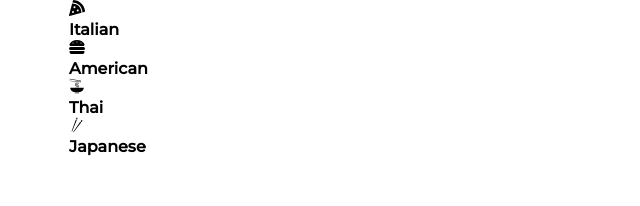
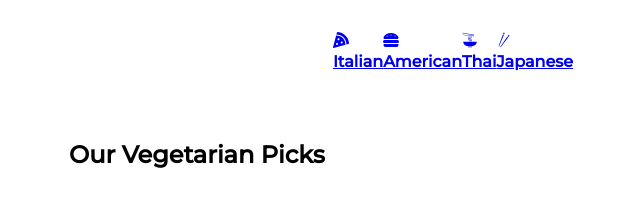
Before and after one commit to JJang95/Recipe_guide, a React (Create React App) app in the folder recipe/: page / in a window 1280 px wide. Shown: the top 206 px of the page, without its empty margins (187-827 px from the left). Built offline with nearby package versions, Linux system fonts and the light colour scheme; no server answers.

Commit message:
Started on routing cuisine in the main home page

```diff
--- a/recipe/src/App.js
+++ b/recipe/src/App.js
@@ -1,11 +1,14 @@
 import Pages from "./pages/Pages";
-import Categoy from "./components/Categoy";
+import Category from "./components/Category";
+import {BrowserRouter} from 'react-router-dom'
 
 function App() {
   return (
     <div className="App">
-      <Categoy />
-      <Pages />
+      <BrowserRouter>
+        <Category />
+        <Pages />
+      </BrowserRouter>
     </div>
   );
 }
--- /dev/null
+++ b/recipe/src/components/Category.jsx
@@ -0,0 +1,40 @@
+import {FaPizzaSlice, FaHamburger} from 'react-icons/fa';
+import {GiNoodles, GiChopsticks} from 'react-icons/gi'
+import styled from "styled-components";
+import {NavLink} from 'react-router-dom';
+
+function Category() {
+    return (
+        <List>
+
+            <NavLink to = {'cuisine/Italian'}>
+                <FaPizzaSlice/>
+                <h4>Italian</h4>
+            </NavLink>
+
+            <NavLink to = {'cuisine/American'}>
+                <FaHamburger/>
+                <h4>American</h4>
+            </NavLink>
+
+            <NavLink to = {'cuisine/Thai'}>
+                <GiNoodles/>
+                <h4>Thai</h4>
+            </NavLink>
+
+            <NavLink to = {'cuisine/Japanese'}>
+                <GiChopsticks/>
+                <h4>Japanese</h4>
+            </NavLink>
+
+        </List>
+    );
+}
+
+const List = styled.div `
+    display: flex;
+    justify-content: center;
+    margin: 2rem 0rem;
+`;
+
+export default Category
--- a/recipe/src/components/Categoy.jsx
+++ /dev/null
@@ -1,32 +0,0 @@
-import {FaPizzaSlice, FaHamburger} from 'react-icons/fa';
-import {GiNoodles, GiChopsticks} from 'react-icons/gi'
-import styled from "styled-components";
-import {NavLink} from 'react-router-dom';
-
-function Categoy() {
-    return (
-        <div>
-            <div>
-                <FaPizzaSlice/>
-                <h4>Italian</h4>
-            </div>
-
-            <div>
-                <FaHamburger/>
-                <h4>American</h4>
-            </div>
-
-            <div>
-                <GiNoodles/>
-                <h4>Thai</h4>
-            </div>
-
-            <div>
-                <GiChopsticks/>
-                <h4>Japanese</h4>
-            </div>
-        </div>
-    )
-}
-
-export default Categoy
--- a/recipe/src/pages/Pages.jsx
+++ b/recipe/src/pages/Pages.jsx
@@ -1,10 +1,16 @@
 import React from 'react'
 import Home from './Home'
+import Cuisine from './Cuisine'
+import {Route, Routes} from 'react-router-dom'
 
 function Pages() {
     return (
-        <Home />
-    )
+        <Routes>
+            <Route path='/' element = {<Home/>} />
+            <Route path='/cuisine/:type' element = {<Cuisine/>} />
+        </Routes>
+
+    );
 }
 
 export default Pages
```
Also changed, not shown: recipe/src/pages/Cuisine.jsx (added).
